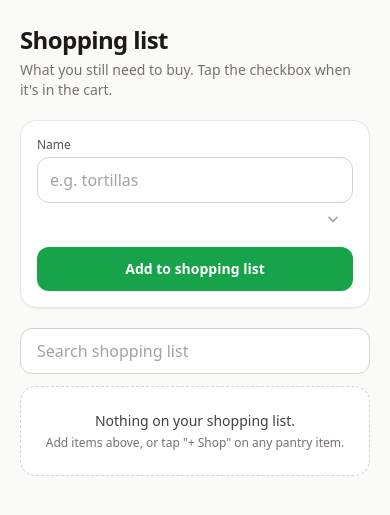
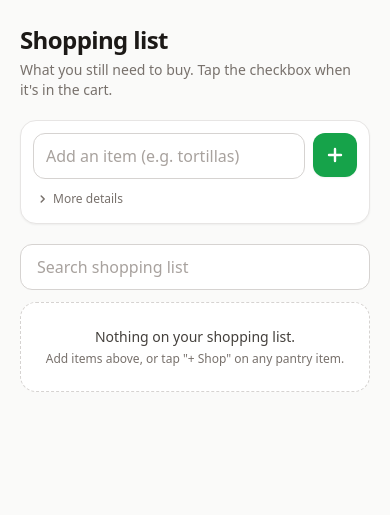
Before and after one commit to zachariahphillips/project-pantry-pal, a Flask app: template templates/shopping.html in a window 390 px wide. Shown: the part 69-584 px from the top of the page. Run offline with Flask 3, Linux system fonts and the light colour scheme; the template is opened without the code that fills it: values that come from a table or form of the project are taken from there, others are empty; some libraries are stand-ins or nearby versions.

Commit message:
Shopping quick-add bar: name + icon button, qty/unit/notes behind a "More details" expander
Pre-3H the add form was a ~250px card (name + qty + unit + notes
+ a full-width "Add to shopping list" button) that pushed every
shopping item below the fold on mobile, even though ~80% of items
only need a name. New layout is a single inline [Item name] [+]
quick-add bar with the rest tucked behind a collapsible "More
details" summary.

The form / route / WTForm shape is unchanged — qty/unit/notes
still get submitted with the POST, they're just not visible by
default. The hx-on::after-request handler does three things on
success so users can rapid-fire add multiple items: reset values,
collapse the details element back to its default, and refocus
the name input so the mobile keyboard stays up. Native details
/summary keeps the expander semantic + keyboard-accessible and
degrades gracefully without JS.

6 new tests cover the quick-add bar markup (name input visible,
icon-only submit with aria-label, details collapsed by default,
qty/unit/notes still in the form, old full-text button gone)
plus a markup-level guard on the after-request handler.

Co-authored-by: Cursor <cursoragent@cursor.com>

```diff
--- a/templates/shopping.html
+++ b/templates/shopping.html
@@ -15,20 +15,89 @@
   {% set field = "block w-full rounded-xl border border-stone-300 bg-white px-3 py-2.5 text-stone-900 placeholder:text-stone-400 focus:border-green-600 focus:outline-none focus:ring-2 focus:ring-green-200" %}
   {% set label = "mb-1 block text-xs font-medium text-stone-600" %}
 
+  {# Phase 3H — Theme 3 Chunk A: quick-add bar.
+     Pre-3H this was a ~250px form-card (name + qty + unit + notes + a
+     full-width "Add to shopping list" button) that pushed every item
+     below the fold on mobile, even though ~80% of shopping items only
+     need a name. The new layout is a single inline `[Item name] [+]`
+     bar with the rest tucked behind a collapsible "More details"
+     expander.
+
+     The form / route / WTForm shape is unchanged — qty/unit/notes are
+     still submitted, just not shown by default. The hx-on::after-request
+     handler does three things on success so users can rapid-fire add
+     multiple items: reset values, collapse the details element back to
+     its default (so a one-off qty edit doesn't sticky for the next
+     item), and refocus the name input (keyboard stays up on mobile).
+  #}
   <form method="post"
         action="{{ url_for('shopping_add') }}"
         hx-post="{{ url_for('shopping_add') }}"
         hx-target="#shopping-list"
         hx-swap="outerHTML"
-        hx-on::after-request="if (event.detail.successful) this.reset();"
-        class="mb-5 rounded-2xl border border-stone-200 bg-white p-4 shadow-sm">
+        hx-on::after-request="
+          if (event.detail.successful) {
+            this.reset();
+            const det = this.querySelector('details');
+            if (det) det.open = false;
+            const nameInput = this.querySelector('input[name=name]');
+            if (nameInput) nameInput.focus();
+          }
+        "
+        class="mb-5 rounded-2xl border border-stone-200 bg-white p-3 shadow-sm">
     {{ form.hidden_tag() }}
 
-    <div class="space-y-3">
-      <div>
-        <label for="{{ form.name.id }}" class="{{ label }}">{{ form.name.label.text }}</label>
-        {{ form.name(class=field, **{"autocomplete": "off", "placeholder": "e.g. tortillas"}) }}
+    {# Quick-add bar: name input fills available width, "+" submit
+       button is icon-only with an aria-label for screen readers. The
+       sr-only label points at the name input for assistive tech;
+       sighted users get the placeholder + the surrounding context
+       ("Shopping list" h1 directly above). #}
+    <div class="flex gap-2">
+      <label for="{{ form.name.id }}" class="sr-only">{{ form.name.label.text }}</label>
+      {{ form.name(
+          class=field + " flex-1",
+          **{"autocomplete": "off", "placeholder": "Add an item (e.g. tortillas)"}
+      ) }}
+      <button type="submit"
+              aria-label="Add to shopping list"
+              class="inline-flex h-11 w-11 flex-shrink-0 items-center justify-center rounded-xl bg-green-600 text-white shadow-sm transition hover:bg-green-700 focus:outline-none focus:ring-2 focus:ring-green-300 focus:ring-offset-2">
+        <svg viewBox="0 0 20 20" class="h-5 w-5" fill="none" stroke="currentColor"
+             stroke-width="2.4" stroke-linecap="round" stroke-linejoin="round"
+             aria-hidden="true">
+          <path d="M10 4v12M4 10h12"/>
+        </svg>
+      </button>
     </div>
+
+    {# Errors slot — populated by hx-retarget on 422 responses. Empty
+       and hidden in the steady state. Positioned BEFORE the details
+       expander so qty/unit/notes errors are visible without needing
+       the user to re-open "More details" (the server keeps the details
+       open on error by re-rendering the field set; see <details open>
+       below — currently we don't drive that, so a qty error today would
+       show up here but the qty field would re-collapse on re-render.
+       Acceptable for v1; the validators today only fail on name length
+       which surfaces inline against the always-visible name input). #}
+    <div id="shopping-add-form-errors" class="mt-2 empty:hidden"></div>
+
+    {# "More details" expander. Native details/summary is the right
+       primitive here — semantic, keyboard-accessible (Space/Enter on
+       the summary toggles it), and degrades gracefully without JS.
+       Note the qty/unit/notes form fields stay SUBMITTABLE even when
+       the details element is collapsed (they're still in the form,
+       just not visible) — that's how a user who expands, fills out
+       qty, and hits Enter in the name field still gets qty in the
+       POST body. #}
+    <details class="mt-2 group">
+      <summary class="inline-flex cursor-pointer select-none items-center gap-1 rounded-md px-1 py-1 text-xs font-medium text-stone-500 hover:text-stone-800 focus:outline-none focus:ring-2 focus:ring-stone-300">
+        <svg viewBox="0 0 20 20" class="h-3 w-3 transition-transform group-open:rotate-90"
+             fill="none" stroke="currentColor" stroke-width="2.5"
+             stroke-linecap="round" stroke-linejoin="round" aria-hidden="true">
+          <path d="M7 5l5 5-5 5"/>
+        </svg>
+        <span>More details</span>
+      </summary>
+      <div class="mt-3 space-y-3">
         <div class="grid grid-cols-2 gap-3">
           <div>
             <label for="{{ form.quantity.id }}" class="{{ label }}">{{ form.quantity.label.text }}</label>
@@ -44,13 +113,7 @@
           {{ form.notes(class=field, **{"placeholder": "e.g. Costco brand"}) }}
         </div>
       </div>
-
-    <div id="shopping-add-form-errors" class="mt-2 empty:hidden"></div>
-
-    <button type="submit"
-            class="mt-4 inline-flex h-11 w-full items-center justify-center rounded-xl bg-green-600 px-4 text-sm font-semibold text-white shadow-sm transition hover:bg-green-700 focus:outline-none focus:ring-2 focus:ring-green-300 focus:ring-offset-2">
-      Add to shopping list
-    </button>
+    </details>
   </form>
 
   <div class="mb-3">
```
Also changed, not shown: tests/test_phase_3h.py (added, +126 -0 lines). Lines whose indentation alone changed are shown as unchanged.
